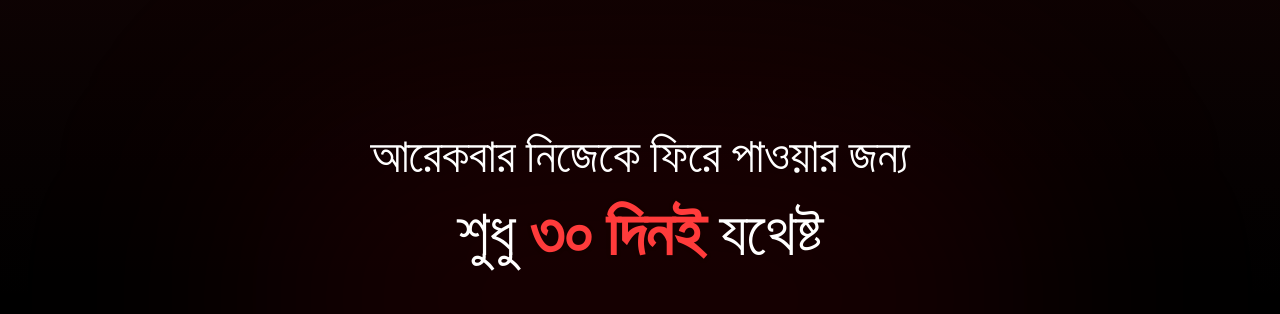
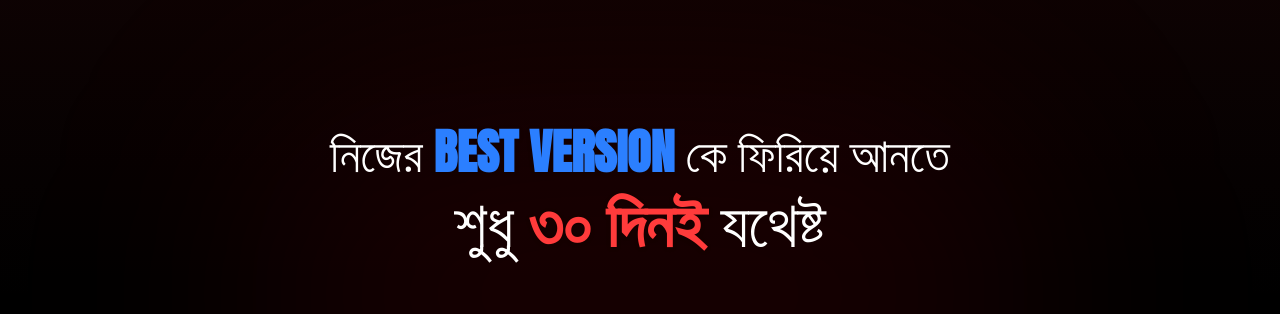
Before and after one commit to Rayan37307/30day-bu, a React (Vite) app: page / in a window 1280 px wide. Shown: the top 314 px of the page. Built offline with nearby package versions, Linux system fonts and the light colour scheme; a web font is replaced by a local one.

Commit message:
refactor: update preloader animation, remove counter, and refresh hero section text content

```diff
--- a/src/components/Hero.tsx
+++ b/src/components/Hero.tsx
@@ -18,10 +18,10 @@ export function Hero() {
           initial={{ opacity: 0, y: 20 }}
           animate={{ opacity: 1, y: 0 }}
           transition={{ duration: 0.8, delay: 0.1 }}
-          className="leading-[1.2] tracking-tight font-display max-w-5xl mx-auto mb-16"
+          className="leading-[1.2] font-display max-w-5xl mx-auto mb-16"
         >
-          <span className="text-3xl sm:text-4xl lg:text-5xl text-white align-middle block mb-3">আরেকবার নিজেকে ফিরে পাওয়ার জন্য</span>
-          <span className="text-4xl sm:text-5xl lg:text-[64px] text-white align-middle leading-tight">
+          <span className="text-3xl sm:text-4xl lg:text-5xl text-white align-middle block mb-3">নিজের <span className="text-blue-500 drop-shadow-sm font-bold">BEST VERSION</span> কে ফিরিয়ে আনতে</span>
+          <span className="text-4xl sm:text-5xl lg:text-[64px] text-white align-middle">
             শুধু <span className="text-gradient-red drop-shadow-sm font-bold">৩০ দিনই</span> যথেষ্ট
           </span>
         </motion.h1>
--- a/src/components/Preloader.tsx
+++ b/src/components/Preloader.tsx
@@ -8,7 +8,6 @@ interface PreloaderProps {
 export function Preloader({ onComplete }: PreloaderProps) {
   const containerRef = useRef<HTMLDivElement>(null);
   const textRef = useRef<HTMLHeadingElement>(null);
-  const countRef = useRef<HTMLSpanElement>(null);
 
   useEffect(() => {
     const tl = gsap.timeline({
@@ -20,30 +19,17 @@ export function Preloader({ onComplete }: PreloaderProps) {
     // Initial state
     gsap.set(textRef.current, { y: 60, opacity: 0 });
 
-    const counterObj = { val: 0 };
-
     tl.to(textRef.current, {
       y: 0,
       opacity: 1,
-      duration: 0.4,
+      duration: 0.8,
       ease: "expo.out",
     })
-      .to(counterObj, {
-        val: 30,
-        duration: 2.5,
-        roundProps: "val",
-        onUpdate: () => {
-          if (countRef.current) {
-            countRef.current.innerText = Math.round(counterObj.val).toString();
-          }
-        },
-        ease: "power2.out"
-      })
       .to(containerRef.current, {
         yPercent: -100,
         duration: 0.8,
         ease: "expo.inOut",
-        delay: 0.3,
+        delay: 1.0,
       })
       .to(containerRef.current, {
         pointerEvents: "none",
@@ -80,8 +66,8 @@ export function Preloader({ onComplete }: PreloaderProps) {
             textShadow: '0 0 25px rgba(255, 59, 59, 0.4), 0 0 50px rgba(255, 59, 59, 0.2)',
           }}
         >
-          THE <span ref={countRef} className="text-electric-blue">0</span> DAYS LIFE<br />
-          CHANGING PROGRAM
+          REBUILD YOURSELF IN <br className="md:hidden" />
+          <span className="text-[#ef4444]">"30 DAYS"</span>
         </h1>
       </div>
     </div>
```
